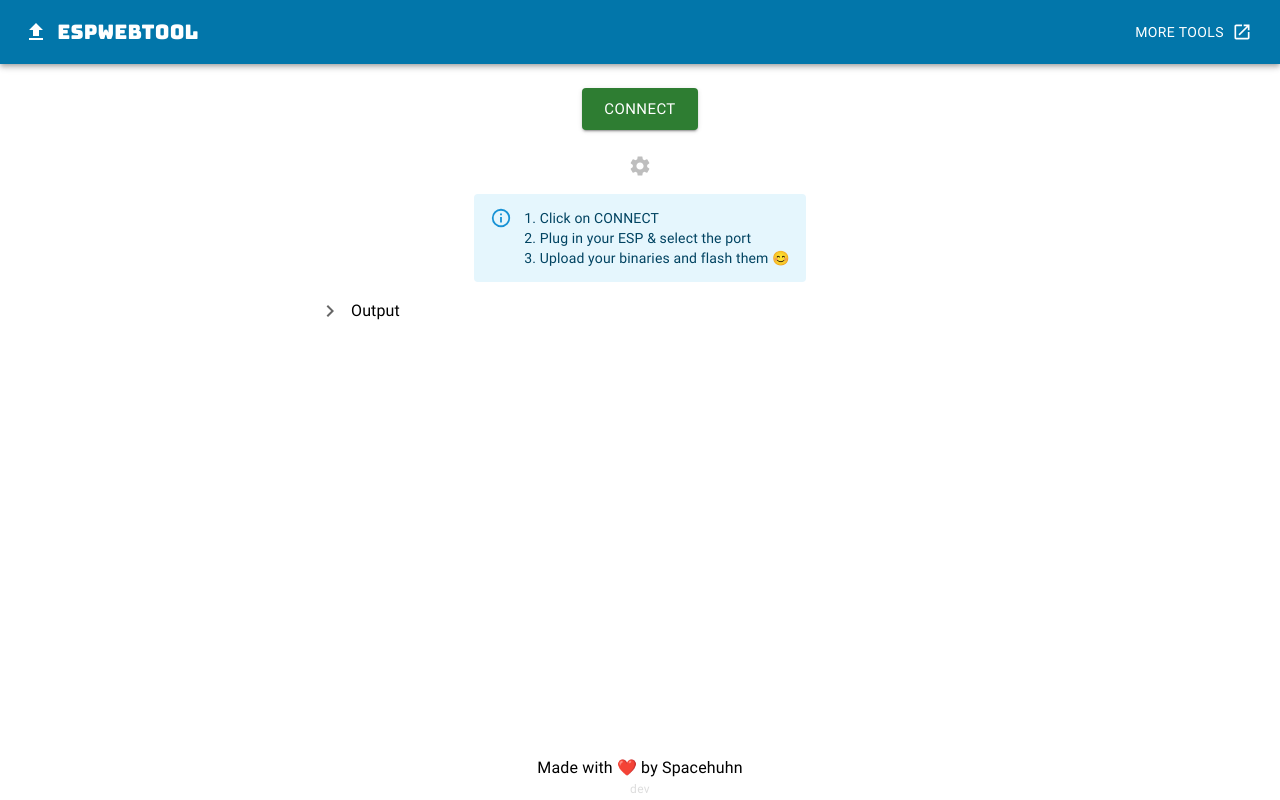
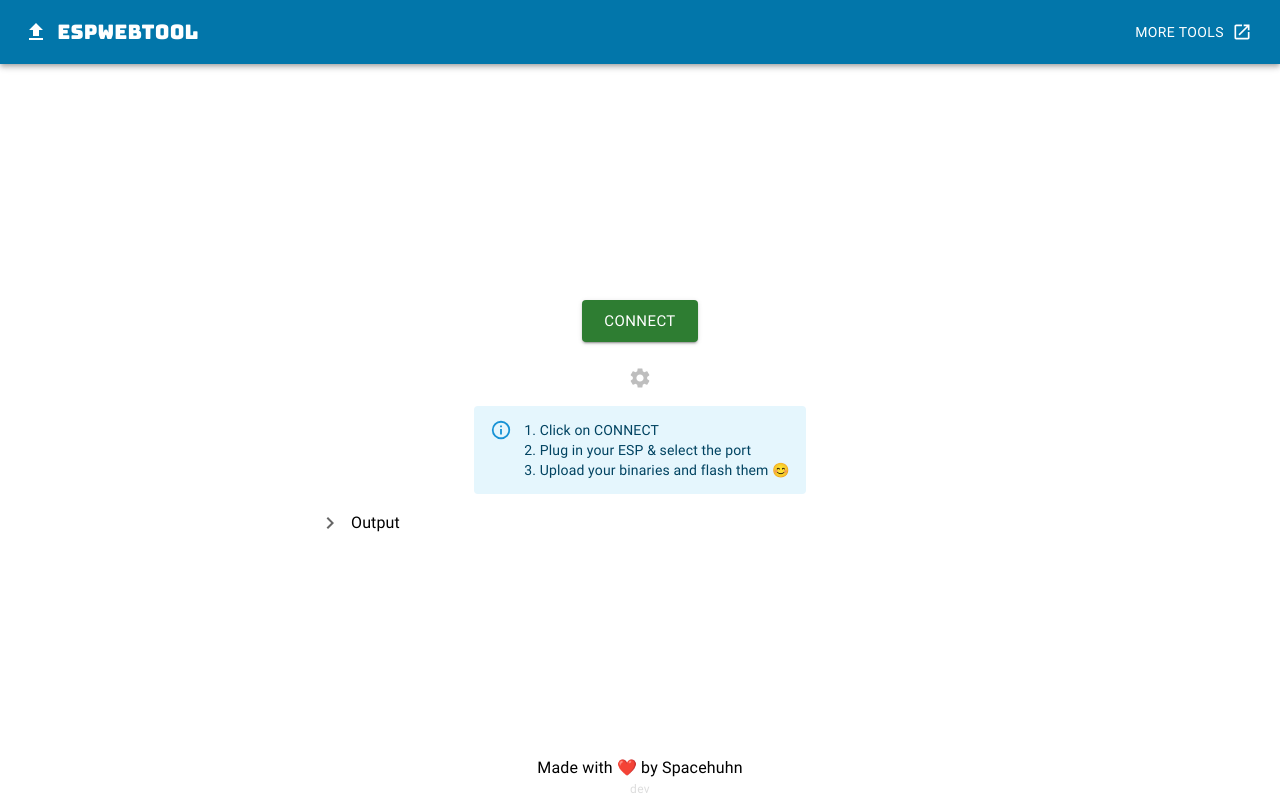
Before and after one commit to SpacehuhnTech/espwebtool, a React (Create React App) app: page / in a window 1280 px wide. Built offline with nearby package versions, Linux system fonts and the light colour scheme.

Commit message:
Vertical center

```diff
--- a/src/App.js
+++ b/src/App.js
@@ -14,11 +14,12 @@
 import Settings from './components/Settings'
 import Footer from './components/Footer'
 
-import { connectESP, formatMacAddr } from './lib/esp'
+import { connectESP, formatMacAddr, sleep } from './lib/esp'
 import { loadSettings } from './lib/settings'
 
 function App() {
   const [connected, setConnected] = React.useState(false) // Connection status
+  const [connecting, setConnecting] = React.useState(false)
   const [output, setOutput] = React.useState({ time: new Date(), value: '' }) // Serial output
   const [espStub, setEspStub] = React.useState(undefined) // ESP flasher stuff
   const [uploads, setUploads] = React.useState([]) // Uploaded Files
@@ -33,6 +34,7 @@
     })
   }
 
+  // Connect to ESP & init flasher stuff
   const clickConnect = async () => {
     if (espStub) {
       await espStub.disconnect()
@@ -42,17 +44,15 @@
     }
 
     const esploader = await connectESP({
-      log: (...args) => {
-        //console.log(...args)
-        addOutput(`${args[0]}`)
-      },
+      log: (...args) => addOutput(`${args[0]}`),
       debug: (...args) => console.debug(...args),
       error: (...args) => console.error(...args),
       baudRate: parseInt(settings.baudRate),
     })
 
     try {
-      toast.info("Connecting...", { position: 'top-center', autoClose: false, toastId: 'connecting' })
+      toast.info('Connecting...', { position: 'top-center', autoClose: false, toastId: 'connecting' })
+      setConnecting(true)
 
       await esploader.initialize()
 
@@ -87,33 +87,34 @@
       await esploader.disconnect()
       await esploader.port.close()
       addOutput(`${err}`)
+    } finally {
+      setConnecting(false)
     }
   }
 
+  // Erase firmware on ESP
   const clickErase = async () => {
     if (
       window.confirm('This will erase the entire flash. Click OK to continue.')
     ) {
       try {
-        let stamp = Date.now()
+        const stamp = Date.now()
+
         addOutput(`Start erasing`)
-        let interval = setInterval(() => addOutput(`Erasing flash memory. Please wait...`), 3000)
+        const interval = setInterval(() => addOutput(`Erasing flash memory. Please wait...`), 3000)
+
         await espStub.eraseFlash()
+
+        clearInterval(interval)
         addOutput(`Finished. Took ${Date.now() - stamp}ms to erase.`)
-        clearInterval(interval)
       } catch (e) {
-        addOutput(`ERROR!`)
-        addOutput(`${e}`)
+        addOutput(`ERROR!\n${e}`)
         console.error(e)
       }
     }
-
   }
 
-  const sleep = (ms) => {
-    return new Promise((resolve) => setTimeout(resolve, ms));
-  }
-
+  // Flash Firmware
   const clickProgram = async () => {
     const toArrayBuffer = (inputFile) => {
       const reader = new FileReader()
@@ -121,7 +122,7 @@
       return new Promise((resolve, reject) => {
         reader.onerror = () => {
           reader.abort();
-          reject(new DOMException("Problem parsing input file."));
+          reject(new DOMException('Problem parsing input file.'));
         }
 
         reader.onload = () => {
@@ -151,51 +152,48 @@
         )
 
         await sleep(100)
-        addOutput(`Done!`)
-        addOutput(`To run the new firmware please reset your device.`)
       } catch (e) {
         addOutput(`ERROR!`)
         addOutput(`${e}`)
         console.error(e)
       }
     }
+    addOutput(`Done!`)
+    addOutput(`To run the new firmware please reset your device.`)
 
     toast.success('Done! Reset ESP to run new firmware.', { position: 'top-center', toastId: 'uploaded', autoClose: 3000 })
   }
 
-
   return (
-    <Box sx={{ minHeight: '100vh', display: 'flex', flexDirection: 'column' }}>
+    <Box>
       <Header sx={{ mb: '1rem' }} />
 
-      <Grid container direction='column' alignItems='center' spacing={1}>
+      <Grid container spacing={1} direction='column' justifyContent='center' alignItems='center' sx={{minHeight: 'calc(100vh - 116px)'}}>
 
-        {/* Home & FileUpload Page */}
-        <Grid item xs={12}>
-          {connected ?
-            <FileList
-              uploads={uploads}
-              setUploads={setUploads}
-            />
-            :
+        {/* Home Page */}
+        {!connected && !connecting &&
+          <Grid item>
             <Home
               connect={clickConnect}
               supported={() => true}
               openSettings={() => setSettingsOpen(true)}
             />
-          }
-        </Grid>
+          </Grid>
+        }
 
-        {/* Serial Output */}
-        <Grid item xs={12}>
-          <Output
-            received={output}
-          />
-        </Grid>
+        {/* FileUpload Page */}
+        {connected &&
+          <Grid item>
+            <FileList
+              uploads={uploads}
+              setUploads={setUploads}
+            />
+          </Grid>
+        }
 
         {/* Erase & Program Buttons */}
         {connected &&
-          <Grid item xs={12} sx={{ my: '1rem' }}>
+          <Grid item sx={{ my: '1rem' }}>
             <Buttons
               erase={() => clickErase()}
               program={() => clickProgram()}
@@ -203,6 +201,11 @@
             />
           </Grid>
         }
+
+        {/* Serial Output */}
+        <Grid item>
+          <Output received={output} />
+        </Grid>
       </Grid>
 
       {/* Settings Window */}
--- a/src/lib/esp.js
+++ b/src/lib/esp.js
@@ -10,4 +10,8 @@
     return macAddr.map((value) => value.toString(16).toUpperCase().padStart(2, '0')).join(':')
 }
 
-export { connectESP, formatMacAddr }
+const sleep = (ms) => {
+    return new Promise((resolve) => setTimeout(resolve, ms));
+  }
+
+export { connectESP, formatMacAddr, sleep }
```
